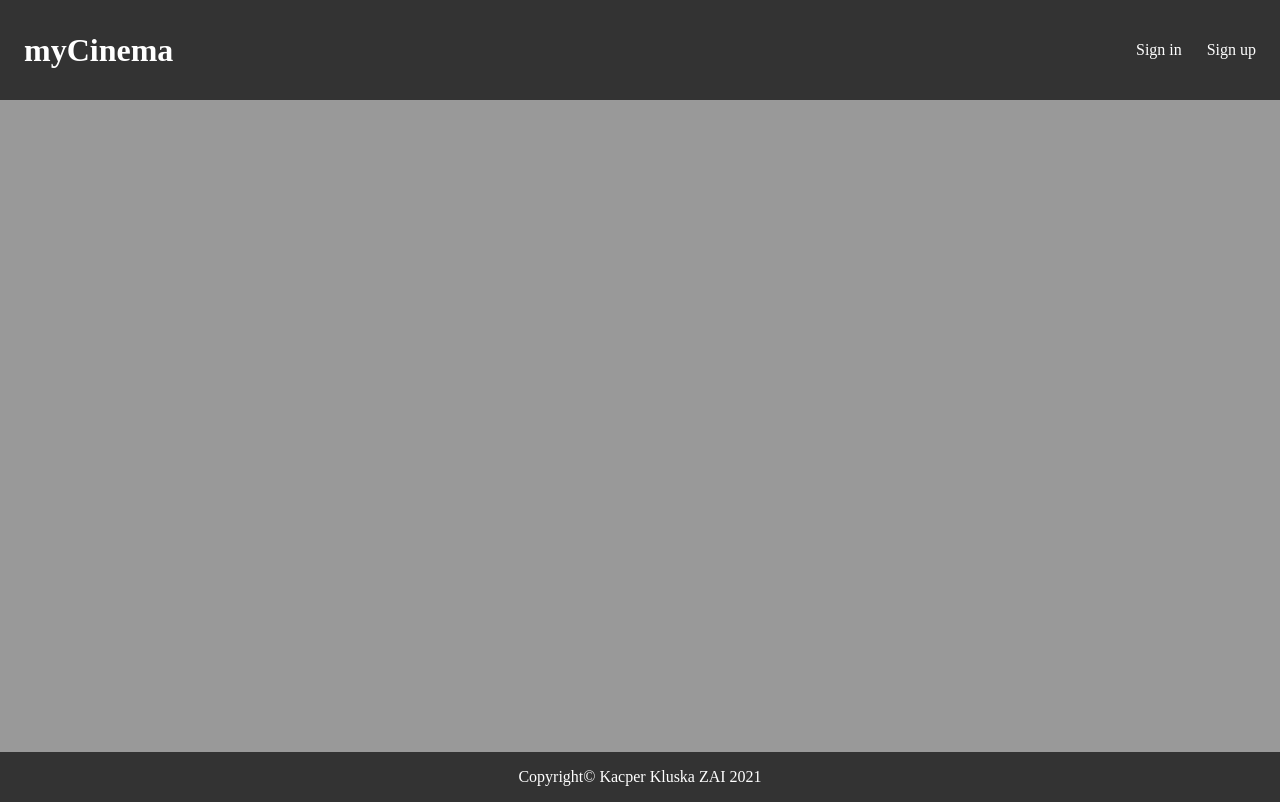
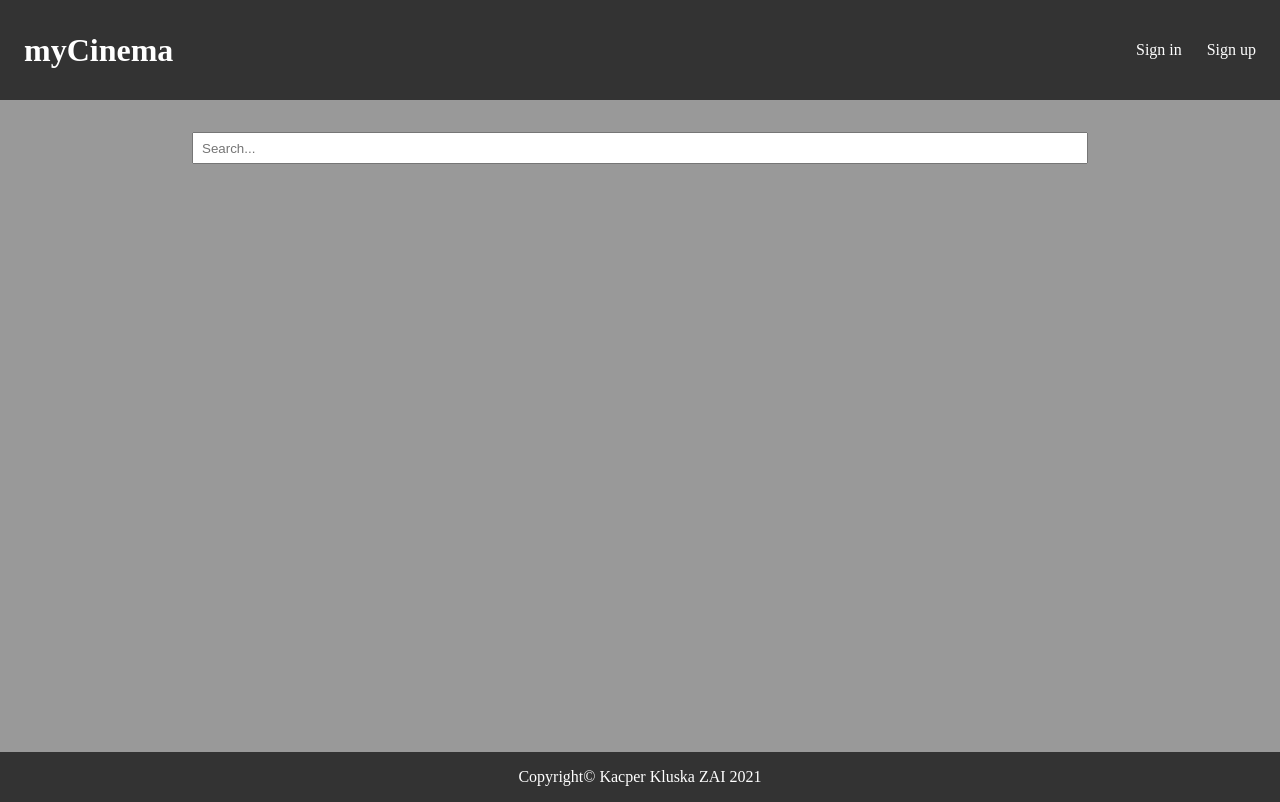
Before and after one commit to KacperKluska/mycinema_front, a React (Create React App) app: page / in a window 1280 px wide. Built offline with nearby package versions, Linux system fonts and the light colour scheme.

Commit message:
added search to mainpage and main apge to layout

```diff
--- a/src/App.css
+++ b/src/App.css
@@ -8,4 +8,5 @@
   background-color: #999;
   width: 100%;
   min-height: calc(100vh - 100px - 3rem);
+  text-align: center;
 }
--- a/src/components/Layout/Layout.js
+++ b/src/components/Layout/Layout.js
@@ -2,13 +2,16 @@ import { BrowserRouter } from "react-router-dom";
 import { UserStatusContextProvider } from "../Context/UserStatusContext";
 import Footer from "../Footer/Footer";
 import Header from "../Header/Header";
+import MainPage from "../Pages/MainPage/MainPage";
 
 export default function Layout() {
   return (
     <BrowserRouter>
       <UserStatusContextProvider>
         <Header />
-        <div id="emptyPage"></div>
+        <main id="emptyPage">
+          <MainPage />
+        </main>
         <Footer />
       </UserStatusContextProvider>
     </BrowserRouter>
--- /dev/null
+++ b/src/components/Pages/MainPage/MainPage.js
@@ -0,0 +1,6 @@
+import Search from "../../Search/Search";
+import "./style.scss";
+
+export default function MainPage() {
+  return <Search />;
+}
--- /dev/null
+++ b/src/components/Search/Search.js
@@ -0,0 +1,5 @@
+import "./style.scss";
+
+export default function Search() {
+  return <input placeholder="Search..." id="searchInput" />;
+}
--- /dev/null
+++ b/src/components/Search/style.scss
@@ -0,0 +1,13 @@
+#searchInput {
+  width: 70%;
+  height: 2rem;
+
+  margin: 2rem 0;
+  padding: 0.5rem;
+
+  outline: none;
+}
+
+#searchInput:focus {
+  border: 2px solid black;
+}
```
Also changed, not shown: src/components/Pages/MainPage/style.scss (added).
